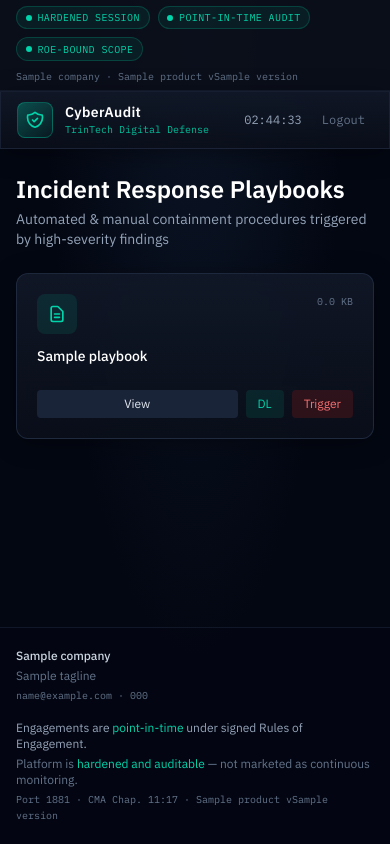
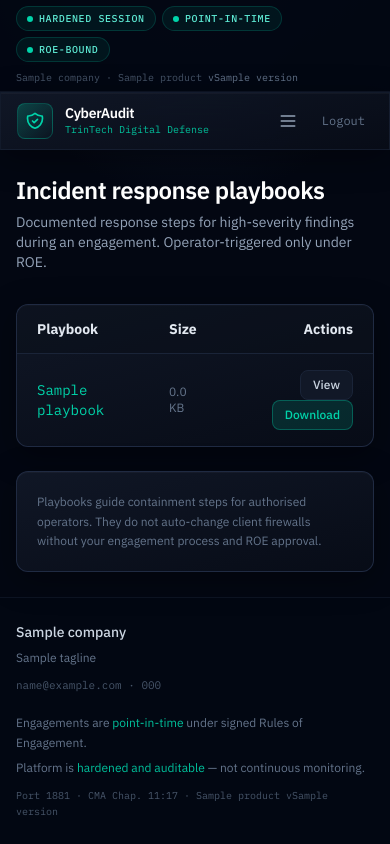
Before and after one commit to trintechdigitaldefense/cyberaudit-dashboard, a Python web app: template templates/playbooks.html in a window 390 px wide. Run offline with Jinja, Linux system fonts and the light colour scheme; the template is opened without the code that fills it: most values are stand-ins (such as "Sample title", 1, 10 or a date in 2020); some libraries are stand-ins or nearby versions.

Commit message:
ui: professional design system — refined nav, mobile menu, login, playbooks, live

```diff
--- a/templates/base.html
+++ b/templates/base.html
@@ -4,8 +4,10 @@
   <meta charset="UTF-8">
   <meta name="viewport" content="width=device-width, initial-scale=1.0">
   <meta name="description" content="CyberAudit by TrinTech Digital Defense — point-in-time network auditing for Trinidad & Tobago and the Caribbean.">
+  <meta name="theme-color" content="#030712">
   <title>{% block title %}CyberAudit{% endblock %} | TrinTech Digital Defense</title>
   <link rel="preconnect" href="https://fonts.googleapis.com">
+  <link rel="preconnect" href="https://fonts.gstatic.com" crossorigin>
   <link href="https://fonts.googleapis.com/css2?family=IBM+Plex+Sans:wght@300;400;500;600;700&family=IBM+Plex+Mono:wght@400;500&display=swap" rel="stylesheet">
   <script src="https://cdn.tailwindcss.com"></script>
   <script>
@@ -14,125 +16,168 @@
         extend: {
           colors: {
             cyber: {
-              950: '#030712', 900: '#0a0f1a', 800: '#111827', 700: '#1a2438', 600: '#243049',
+              950: '#030712', 900: '#080d18', 850: '#0c1220', 800: '#111827',
+              700: '#1a2438', 600: '#243049', 500: '#334155',
               accent: '#00d4aa', warn: '#f59e0b', danger: '#ef4444', info: '#38bdf8',
             }
           },
           fontFamily: {
             sans: ['IBM Plex Sans', 'system-ui', 'sans-serif'],
-            mono: ['IBM Plex Mono', 'monospace'],
+            mono: ['IBM Plex Mono', 'ui-monospace', 'monospace'],
           }
         }
       }
     }
   </script>
   <style>
-    body { background: radial-gradient(ellipse at top, #0c1526 0%, #030712 55%); color: #e2e8f0; min-height: 100vh; }
+    :root { --border: rgba(36, 48, 73, 0.85); }
+    body {
+      background:
+        radial-gradient(ellipse 120% 80% at 50% -20%, #122038 0%, transparent 55%),
+        radial-gradient(ellipse 60% 40% at 100% 0%, rgba(0, 212, 170, 0.04) 0%, transparent 40%),
+        #030712;
+      color: #e2e8f0; min-height: 100vh;
+    }
     .glass {
-      background: linear-gradient(180deg, rgba(17,24,39,0.92) 0%, rgba(10,15,26,0.88) 100%);
-      backdrop-filter: blur(14px);
-      border: 1px solid rgba(36, 48, 73, 0.75);
-      box-shadow: 0 4px 24px rgba(0,0,0,0.35);
+      background: linear-gradient(165deg, rgba(17, 24, 39, 0.94) 0%, rgba(8, 13, 24, 0.9) 100%);
+      backdrop-filter: blur(16px); -webkit-backdrop-filter: blur(16px);
+      border: 1px solid var(--border);
+      box-shadow: 0 1px 0 rgba(255,255,255,0.03) inset, 0 8px 32px rgba(0,0,0,0.35);
     }
-    .glass-accent { border-color: rgba(0,212,170,0.22); }
-    .pulse-dot { animation: pulse 2s infinite; }
-    @keyframes pulse { 0%, 100% { opacity: 1; } 50% { opacity: 0.35; } }
-    .sev-critical, .sev-high { color: #ef4444; }
-    .sev-medium { color: #f59e0b; }
-    .sev-low, .sev-info { color: #38bdf8; }
+    .glass-accent { border-color: rgba(0, 212, 170, 0.28); }
+    .page-title { letter-spacing: -0.02em; }
+    .pulse-dot { animation: pulse 2s ease-in-out infinite; }
+    @keyframes pulse { 0%, 100% { opacity: 1; } 50% { opacity: 0.3; } }
+    .sev-critical, .sev-high { color: #f87171; }
+    .sev-medium { color: #fbbf24; }
+    .sev-low, .sev-info { color: #7dd3fc; }
     .trust-chip {
       display: inline-flex; align-items: center; gap: 0.35rem;
-      font-size: 10px; letter-spacing: 0.04em; text-transform: uppercase;
-      padding: 0.2rem 0.55rem; border-radius: 999px;
-      background: rgba(0,212,170,0.08); color: #00d4aa; border: 1px solid rgba(0,212,170,0.2);
+      font-size: 10px; letter-spacing: 0.06em; text-transform: uppercase; font-weight: 500;
+      padding: 0.25rem 0.65rem; border-radius: 999px;
+      background: rgba(0, 212, 170, 0.07); color: #5eead4;
+      border: 1px solid rgba(0, 212, 170, 0.18);
     }
+    .nav-item {
+      padding: 0.4rem 0.75rem; border-radius: 0.5rem; font-size: 0.8125rem; font-weight: 500;
+      color: #94a3b8; transition: color 0.12s, background 0.12s;
+    }
+    .nav-item:hover { color: #e2e8f0; background: rgba(26, 36, 56, 0.8); }
+    .nav-item.active { color: #00d4aa; background: rgba(0, 212, 170, 0.1); }
+    .btn-primary {
+      background: rgba(0, 212, 170, 0.14); color: #00d4aa;
+      border: 1px solid rgba(0, 212, 170, 0.32);
+      font-weight: 600; border-radius: 0.5rem;
+    }
+    .btn-primary:hover { background: rgba(0, 212, 170, 0.24); }
     ::-webkit-scrollbar { width: 6px; height: 6px; }
-    ::-webkit-scrollbar-track { background: #0a0f1a; }
+    ::-webkit-scrollbar-track { background: transparent; }
     ::-webkit-scrollbar-thumb { background: #243049; border-radius: 3px; }
+    @media (max-width: 768px) {
+      .mobile-nav { display: none; }
+      .mobile-nav.open { display: flex; }
+    }
   </style>
   {% block head %}{% endblock %}
 </head>
 <body class="font-sans antialiased min-h-screen flex flex-col">
-  <div class="bg-cyber-900/90 border-b border-cyber-600/40 text-[10px] font-mono text-slate-400">
+  <div class="border-b border-cyber-700/50 bg-cyber-950/95 text-[10px] font-mono text-slate-500">
     <div class="max-w-7xl mx-auto px-4 sm:px-6 lg:px-8 py-1.5 flex flex-wrap items-center justify-between gap-2">
-      <div class="flex flex-wrap items-center gap-2">
+      <div class="flex flex-wrap items-center gap-1.5">
         <span class="trust-chip"><span class="w-1.5 h-1.5 rounded-full bg-cyber-accent"></span> Hardened session</span>
-        <span class="trust-chip"><span class="w-1.5 h-1.5 rounded-full bg-cyber-accent"></span> Point-in-time audit</span>
-        <span class="trust-chip"><span class="w-1.5 h-1.5 rounded-full bg-cyber-accent"></span> ROE-bound scope</span>
-        <span class="hidden sm:inline trust-chip"><span class="w-1.5 h-1.5 rounded-full bg-cyber-info"></span> CMA Chap. 11:17</span>
+        <span class="trust-chip"><span class="w-1.5 h-1.5 rounded-full bg-cyber-accent"></span> Point-in-time</span>
+        <span class="trust-chip"><span class="w-1.5 h-1.5 rounded-full bg-cyber-accent"></span> ROE-bound</span>
+        <span class="hidden sm:inline trust-chip"><span class="w-1.5 h-1.5 rounded-full bg-cyber-info"></span> CMA 11:17</span>
       </div>
-      <div class="text-slate-500">{{ company.name }} · {{ company.product }} v{{ company.version }}</div>
+      <div class="text-slate-600">{{ company.name }} · {{ company.product }} <span class="text-slate-500">v{{ company.version }}</span></div>
     </div>
   </div>
-  <nav class="glass sticky top-0 z-50 border-b border-cyber-600/50">
+  <header class="glass sticky top-0 z-50 border-b border-cyber-700/60">
     <div class="max-w-7xl mx-auto px-4 sm:px-6 lg:px-8">
       <div class="flex items-center justify-between h-14">
-        <div class="flex items-center gap-3">
-          <div class="w-9 h-9 rounded-lg bg-gradient-to-br from-cyber-accent/30 to-cyber-accent/5 border border-cyber-accent/30 flex items-center justify-center">
-            <svg class="w-5 h-5 text-cyber-accent" fill="none" stroke="currentColor" viewBox="0 0 24 24">
-              <path stroke-linecap="round" stroke-linejoin="round" stroke-width="2" d="M9 12l2 2 4-4m5.618-4.016A11.955 11.955 0 0112 2.944a11.955 11.955 0 01-8.618 3.04A12.02 12.02 0 003 9c0 5.591 3.824 10.29 9 11.622 5.176-1.332 9-6.03 9-11.622 0-1.042-.133-2.052-.382-3.016z"/>
-            </svg>
+        <div class="flex items-center gap-3 min-w-0">
+          <div class="w-9 h-9 rounded-lg bg-gradient-to-br from-cyber-accent/25 to-transparent border border-cyber-accent/25 flex items-center justify-center flex-shrink-0">
+            <svg class="w-5 h-5 text-cyber-accent" fill="none" stroke="currentColor" viewBox="0 0 24 24"><path stroke-linecap="round" stroke-linejoin="round" stroke-width="2" d="M9 12l2 2 4-4m5.618-4.016A11.955 11.955 0 0112 2.944a11.955 11.955 0 01-8.618 3.04A12.02 12.02 0 003 9c0 5.591 3.824 10.29 9 11.622 5.176-1.332 9-6.03 9-11.622 0-1.042-.133-2.052-.382-3.016z"/></svg>
           </div>
-          <div>
-            <div class="text-sm font-semibold tracking-wide text-white">CyberAudit</div>
-            <div class="text-[10px] text-cyber-accent/90 font-mono">TrinTech Digital Defense</div>
+          <div class="min-w-0">
+            <div class="text-sm font-semibold text-white tracking-tight leading-none">CyberAudit</div>
+            <div class="text-[10px] text-cyber-accent/90 font-mono mt-0.5 truncate">TrinTech Digital Defense</div>
           </div>
         </div>
-        <div class="hidden md:flex items-center gap-0.5 text-sm">
-          <a href="/" class="px-3 py-1.5 rounded-lg hover:bg-cyber-700/60 {% if request.path == '/' %}bg-cyber-700 text-cyber-accent{% else %}text-slate-300{% endif %}">Overview</a>
-          <a href="/live" class="px-3 py-1.5 rounded-lg hover:bg-cyber-700/60 {% if request.path == '/live' %}bg-cyber-700 text-cyber-accent{% else %}text-slate-300{% endif %}">Live Feed</a>
-          <a href="/findings" class="px-3 py-1.5 rounded-lg hover:bg-cyber-700/60 {% if request.path == '/findings' %}bg-cyber-700 text-cyber-accent{% else %}text-slate-300{% endif %}">Findings</a>
-          <a href="/reports" class="px-3 py-1.5 rounded-lg hover:bg-cyber-700/60 {% if request.path == '/reports' %}bg-cyber-700 text-cyber-accent{% else %}text-slate-300{% endif %}">Reports</a>
-          <a href="/portal" class="px-3 py-1.5 rounded-lg hover:bg-cyber-700/60 {% if request.path == '/portal' %}bg-cyber-700 text-cyber-accent{% else %}text-slate-300{% endif %}">Client Portal</a>
-          <a href="/playbooks" class="px-3 py-1.5 rounded-lg hover:bg-cyber-700/60 {% if request.path.startswith('/playbook') %}bg-cyber-700 text-cyber-accent{% else %}text-slate-300{% endif %}">Playbooks</a>
-          <a href="/about" class="px-3 py-1.5 rounded-lg hover:bg-cyber-700/60 {% if request.path == '/about' %}bg-cyber-700 text-cyber-accent{% else %}text-slate-300{% endif %}">About</a>
-        </div>
-        <div class="flex items-center gap-3 text-xs font-mono text-slate-400">
-          <a href="/live" id="presence-nav" class="hidden sm:inline-flex items-center gap-1.5 px-2 py-1 rounded-lg bg-cyber-800/80 hover:bg-cyber-700 text-slate-300 border border-cyber-600/40" title="Console presence">
+        <nav class="hidden md:flex items-center gap-0.5" aria-label="Main">
+          <a href="/" class="nav-item {% if request.path == '/' %}active{% endif %}">Overview</a>
+          <a href="/live" class="nav-item {% if request.path == '/live' %}active{% endif %}">Live</a>
+          <a href="/findings" class="nav-item {% if request.path == '/findings' %}active{% endif %}">Findings</a>
+          <a href="/reports" class="nav-item {% if request.path == '/reports' %}active{% endif %}">Reports</a>
+          <a href="/portal" class="nav-item {% if request.path == '/portal' %}active{% endif %}">Portal</a>
+          <a href="/playbooks" class="nav-item {% if request.path.startswith('/playbook') %}active{% endif %}">Playbooks</a>
+          <a href="/about" class="nav-item {% if request.path == '/about' %}active{% endif %}">About</a>
+        </nav>
+        <div class="flex items-center gap-2 sm:gap-3 text-xs font-mono text-slate-500">
+          <button type="button" id="mobile-menu-btn" class="md:hidden p-2 rounded-lg hover:bg-cyber-800 text-slate-400" aria-label="Menu">
+            <svg class="w-5 h-5" fill="none" stroke="currentColor" viewBox="0 0 24 24"><path stroke-linecap="round" stroke-linejoin="round" stroke-width="2" d="M4 6h16M4 12h16M4 18h16"/></svg>
+          </button>
+          <a href="/live" id="presence-nav" class="hidden sm:inline-flex items-center gap-1.5 px-2 py-1 rounded-lg bg-cyber-850 border border-cyber-700/80 text-slate-400 hover:text-slate-200" title="Console presence">
             <span class="w-1.5 h-1.5 rounded-full bg-cyber-accent pulse-dot"></span>
             <span id="presence-nav-count">—</span>
           </a>
-          <span id="clock" class="tabular-nums">--:--:--</span>
-          <a href="/logout" class="text-slate-500 hover:text-cyber-accent transition px-2 py-1 rounded hover:bg-cyber-800" title="Sign out">Logout</a>
+          <span id="clock" class="tabular-nums hidden sm:inline text-slate-500">--:--:--</span>
+          <a href="/logout" class="text-slate-500 hover:text-cyber-accent px-2 py-1 rounded-lg hover:bg-cyber-800 transition">Logout</a>
         </div>
       </div>
+      <nav id="mobile-nav" class="mobile-nav md:hidden flex-col gap-1 pb-3 border-t border-cyber-800 pt-2" aria-label="Mobile">
+        <a href="/" class="nav-item">Overview</a>
+        <a href="/live" class="nav-item">Live</a>
+        <a href="/findings" class="nav-item">Findings</a>
+        <a href="/reports" class="nav-item">Reports</a>
+        <a href="/portal" class="nav-item">Portal</a>
+        <a href="/playbooks" class="nav-item">Playbooks</a>
+        <a href="/about" class="nav-item">About</a>
+      </nav>
     </div>
-  </nav>
-  <main class="flex-1 max-w-7xl w-full mx-auto px-4 sm:px-6 lg:px-8 py-6">{% block content %}{% endblock %}</main>
-  <footer class="border-t border-cyber-700/60 mt-auto bg-cyber-950/80">
-    <div class="max-w-7xl mx-auto px-4 py-5">
-      <div class="flex flex-col md:flex-row justify-between gap-4 text-xs text-slate-500">
-        <div class="space-y-1">
-          <div class="text-slate-300 font-medium">{{ company.name }}</div>
-          <div>{{ company.tagline }}</div>
-          <div class="font-mono text-[10px]">{{ company.email }} · {{ company.phone }}</div>
+  </header>
+  <main class="flex-1 max-w-7xl w-full mx-auto px-4 sm:px-6 lg:px-8 py-6 sm:py-8">{% block content %}{% endblock %}</main>
+  <footer class="border-t border-cyber-800/80 mt-auto bg-cyber-950/90">
+    <div class="max-w-7xl mx-auto px-4 sm:px-6 lg:px-8 py-6">
+      <div class="flex flex-col md:flex-row justify-between gap-5 text-xs text-slate-500">
+        <div class="space-y-1.5">
+          <div class="text-slate-300 font-medium text-sm">{{ company.name }}</div>
+          <div class="max-w-sm leading-relaxed">{{ company.tagline }}</div>
+          <div class="font-mono text-[11px] text-slate-600 pt-1">
+            <a href="mailto:{{ company.email }}" class="hover:text-cyber-accent">{{ company.email }}</a> · {{ company.phone }}
           </div>
-        <div class="md:text-right space-y-1 max-w-md">
-          <div class="text-slate-400">Engagements are <span class="text-cyber-accent">point-in-time</span> under signed Rules of Engagement.</div>
-          <div>Platform is <span class="text-cyber-accent">hardened and auditable</span> — not marketed as continuous monitoring.</div>
-          <div class="font-mono text-[10px]">Port 1881 · CMA Chap. 11:17 · {{ company.product }} v{{ company.version }}</div>
+        </div>
+        <div class="md:text-right space-y-1.5 max-w-md leading-relaxed">
+          <div>Engagements are <span class="text-cyber-accent/90">point-in-time</span> under signed Rules of Engagement.</div>
+          <div>Platform is <span class="text-cyber-accent/90">hardened and auditable</span> — not continuous monitoring.</div>
+          <div class="font-mono text-[10px] text-slate-600 pt-1">Port 1881 · CMA Chap. 11:17 · {{ company.product }} v{{ company.version }}</div>
         </div>
       </div>
     </div>
   </footer>
   <script>
+    (function () {
       function updateClock() {
-      const el = document.getElementById('clock');
+        var el = document.getElementById('clock');
         if (el) el.textContent = new Date().toLocaleTimeString('en-TT', { hour12: false });
       }
       setInterval(updateClock, 1000); updateClock();
+      var btn = document.getElementById('mobile-menu-btn');
+      var nav = document.getElementById('mobile-nav');
+      if (btn && nav) btn.addEventListener('click', function () { nav.classList.toggle('open'); });
       async function refreshPresenceBadge() {
         try {
-        const r = await fetch('/api/presence', { credentials: 'same-origin' });
+          var r = await fetch('/api/presence', { credentials: 'same-origin' });
           if (!r.ok) return;
-        const d = await r.json();
-        const badge = document.getElementById('presence-nav-count');
-        const wrap = document.getElementById('presence-nav');
+          var d = await r.json();
+          var badge = document.getElementById('presence-nav-count');
+          var wrap = document.getElementById('presence-nav');
           if (badge) badge.textContent = (d.active_count || 0) + ' online';
           if (wrap) wrap.classList.remove('hidden');
         } catch (e) {}
       }
-    refreshPresenceBadge(); setInterval(refreshPresenceBadge, 8000);
+      refreshPresenceBadge(); setInterval(refreshPresenceBadge, 10000);
+    })();
   </script>
   {% block scripts %}{% endblock %}
 </body>
--- a/templates/playbooks.html
+++ b/templates/playbooks.html
@@ -1,53 +1,36 @@
 {% extends "base.html" %}
 {% block title %}Playbooks{% endblock %}
-
 {% block content %}
-<div class="mb-6">
-  <h1 class="text-2xl font-semibold text-white">Incident Response Playbooks</h1>
-  <p class="text-sm text-slate-400 mt-1">Automated &amp; manual containment procedures triggered by high-severity findings</p>
+<div class="mb-8">
+  <h1 class="text-2xl font-semibold text-white page-title">Incident response playbooks</h1>
+  <p class="text-sm text-slate-400 mt-1.5">Documented response steps for high-severity findings during an engagement. Operator-triggered only under ROE.</p>
 </div>
-
-<div class="grid grid-cols-1 md:grid-cols-2 lg:grid-cols-3 gap-5">
-  {% for pb in playbooks %}
-  <div class="glass rounded-xl p-5 flex flex-col">
-    <div class="flex items-start justify-between mb-3">
-      <div class="w-10 h-10 rounded-lg bg-cyber-accent/10 flex items-center justify-center text-cyber-accent">
-        <svg class="w-5 h-5" fill="none" stroke="currentColor" viewBox="0 0 24 24">
-          <path stroke-linecap="round" stroke-linejoin="round" stroke-width="2" d="M9 12h6m-6 4h6m2 5H7a2 2 0 01-2-2V5a2 2 0 012-2h5.586a1 1 0 01.707.293l5.414 5.414a1 1 0 01.293.707V19a2 2 0 01-2 2z"/>
-        </svg>
-      </div>
-      <span class="text-[10px] font-mono text-slate-500">{{ (pb.size / 1024) | round(1) }} KB</span>
-    </div>
-    <h3 class="font-medium text-white text-sm mb-2 break-all">{{ pb.name }}</h3>
-    <pre class="text-xs text-slate-400 font-mono flex-1 overflow-hidden mb-4 leading-relaxed">{{ pb.preview }}</pre>
-    <div class="flex flex-wrap gap-2 mt-auto">
-      <a href="/playbook/{{ pb.name }}" class="flex-1 text-center px-3 py-1.5 rounded bg-cyber-700 hover:bg-cyber-600 text-xs transition">View</a>
-      <a href="/download/playbook/{{ pb.name }}" class="px-3 py-1.5 rounded bg-cyber-accent/10 text-cyber-accent hover:bg-cyber-accent/20 text-xs transition">DL</a>
-      <button type="button" data-pb="{{ pb.name }}" class="btn-trigger-pb px-3 py-1.5 rounded bg-red-900/30 text-red-400 hover:bg-red-900/50 text-xs transition">Trigger</button>
-    </div>
-  </div>
-  {% else %}
-  <div class="col-span-full text-center text-slate-500 py-12">No playbooks found.</div>
-  {% endfor %}
+<div class="glass rounded-xl overflow-hidden">
+  <table class="w-full text-sm data">
+    <thead>
+      <tr class="text-left border-b border-cyber-700 bg-cyber-900/40">
+        <th class="px-5 py-3.5">Playbook</th>
+        <th class="px-5 py-3.5">Size</th>
+        <th class="px-5 py-3.5 text-right">Actions</th>
+      </tr>
+    </thead>
+    <tbody class="divide-y divide-cyber-800/80">
+      {% for p in playbooks %}
+      <tr class="hover:bg-cyber-800/25 transition">
+        <td class="px-5 py-4"><div class="font-mono text-sm text-cyber-accent">{{ p.name }}</div></td>
+        <td class="px-5 py-4 text-slate-500 text-xs tabular-nums">{{ (p.size / 1024) | round(1) }} KB</td>
+        <td class="px-5 py-4 text-right space-x-2">
+          <a href="/playbook/{{ p.name }}" class="inline-flex px-3 py-1.5 rounded-lg text-xs font-medium text-slate-300 bg-cyber-800 border border-cyber-700 hover:border-cyber-600">View</a>
+          <a href="/download/playbook/{{ p.name }}" class="inline-flex px-3 py-1.5 rounded-lg text-xs font-medium btn-primary">Download</a>
+        </td>
+      </tr>
+      {% else %}
+      <tr><td colspan="3" class="px-5 py-12 text-center text-slate-500 text-sm">No playbooks in library yet.</td></tr>
+      {% endfor %}
+    </tbody>
+  </table>
+</div>
+<div class="mt-6 glass rounded-xl p-5 text-xs text-slate-500 leading-relaxed max-w-2xl">
+  Playbooks guide containment steps for authorised operators. They do not auto-change client firewalls without your engagement process and ROE approval.
 </div>
 {% endblock %}
-
-{% block scripts %}
-<script>
-document.querySelectorAll('.btn-trigger-pb').forEach(btn => {
-  btn.addEventListener('click', async () => {
-    const name = btn.getAttribute('data-pb');
-    const host = prompt('Optional target host for playbook ' + name) || '';
-    const res = await fetch('/api/playbooks/' + encodeURIComponent(name) + '/trigger', {
-      method: 'POST',
-      headers: {'Content-Type': 'application/json'},
-      body: JSON.stringify({host})
-    });
-    const data = await res.json();
-    if (res.status === 403) { alert('Operator role required'); return; }
-    if (!res.ok) { alert(data.error || 'Failed'); return; }
-    alert('Queued ' + data.job.job_id);
-  });
-});
-</script>
-{% endblock %}
```
Also changed, not shown: templates/login.html (+38 -30 lines). Lines whose indentation alone changed are shown as unchanged.
